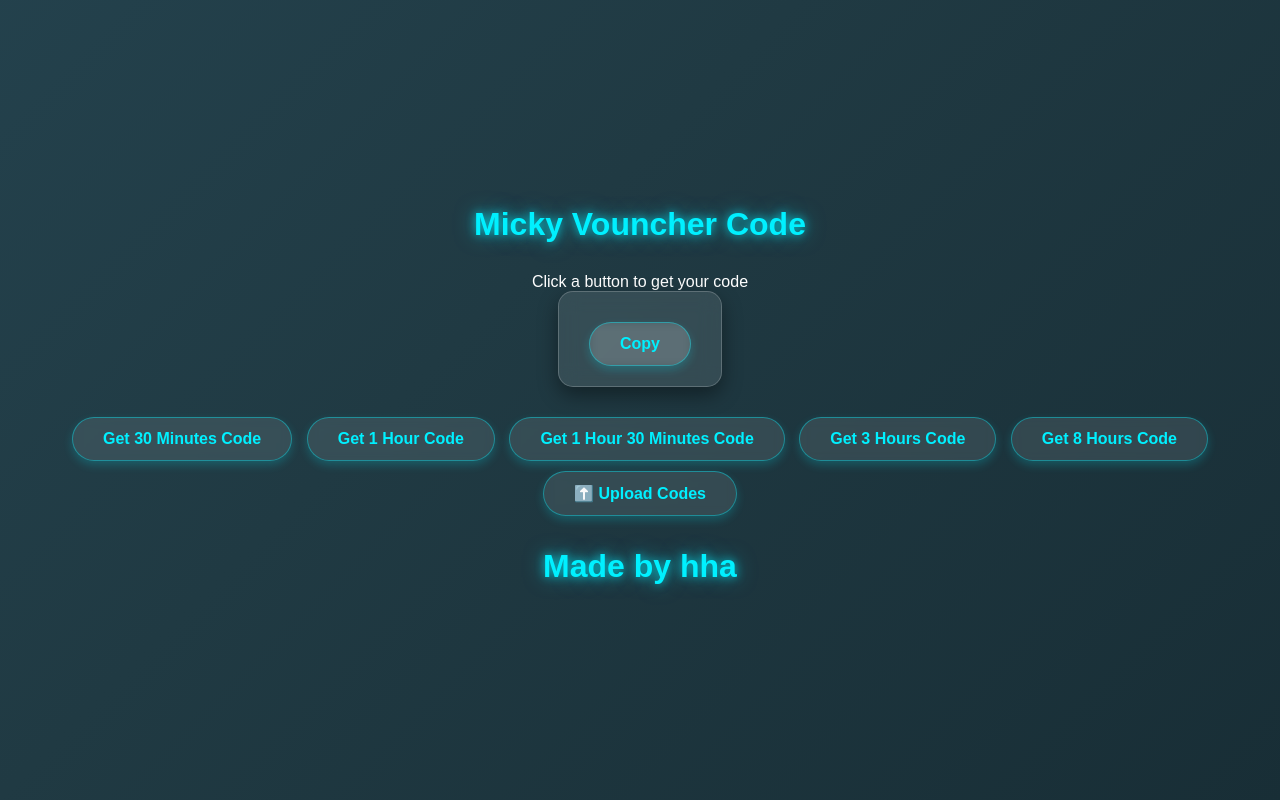
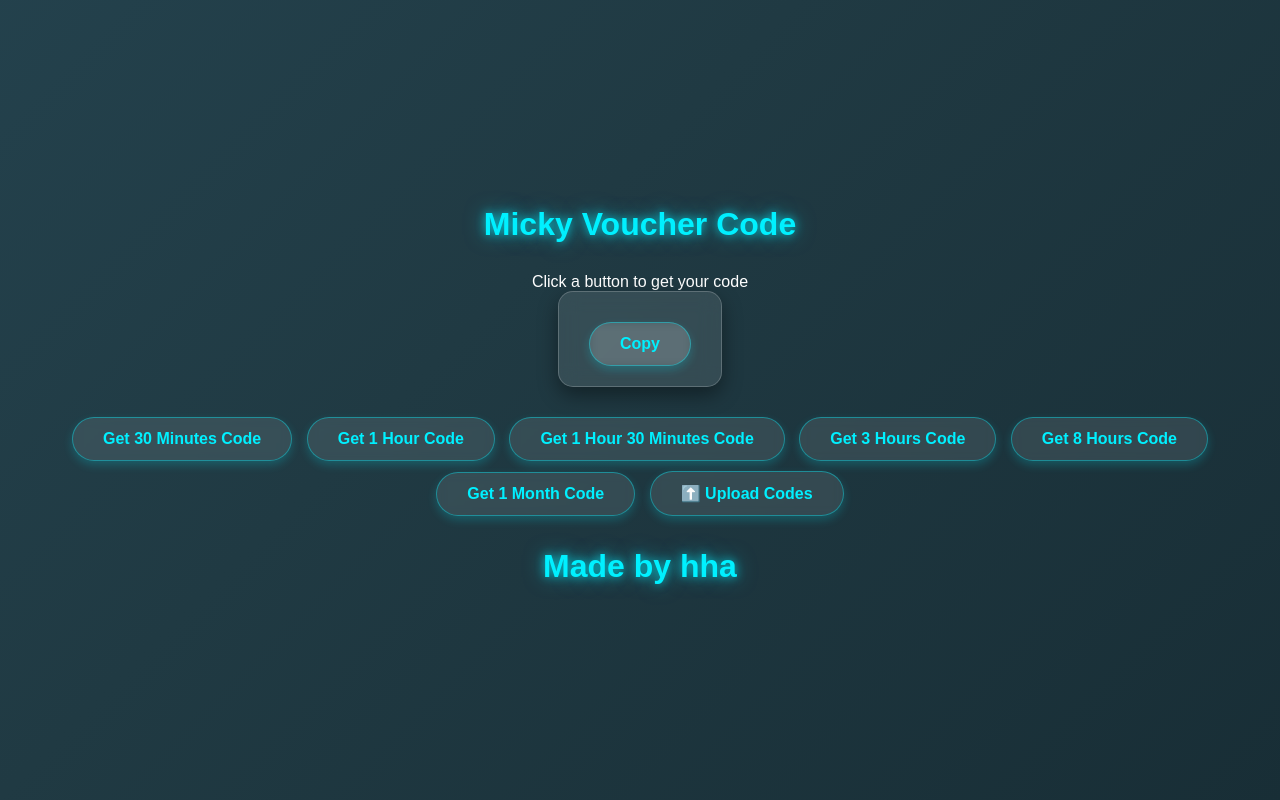
Before and after one commit to heinhtetaung115115/vounchercode, a plain HTML site: page index.html in a window 1280 px wide. Drawn offline with Linux system fonts and the light colour scheme.

Commit message:
Update index.html

```diff
--- a/index.html
+++ b/index.html
@@ -8,7 +8,7 @@
 </head>
 <body>
 
-<h1>Micky Vouncher Code</h1>
+  <h1>Micky Voucher Code</h1>
 
   <!-- Label above code box -->
   <div id="codeLabel" class="code-label">Click a button to get your code</div>
@@ -20,15 +20,18 @@
   </div>
 
   <!-- Buttons -->
-<div>
+  <div class="button-group">
     <button id="btn30">Get 30 Minutes Code</button>
     <button id="btn60">Get 1 Hour Code</button>
     <button id="btn90">Get 1 Hour 30 Minutes Code</button>
     <button id="btn180">Get 3 Hours Code</button>
     <button id="btn480">Get 8 Hours Code</button>
+    <button id="btn1month">Get 1 Month Code</button>
     <button id="btnUpload">⬆️ Upload Codes</button>
   </div>
+
   <h2>Made by hha</h2>
+
   <!-- Floating Upload Modal -->
   <div id="uploadModal" class="modal">
     <div class="modal-content">
@@ -40,6 +43,7 @@
         <option value="90min">1 Hour 30 Minutes</option>
         <option value="180min">3 Hours</option>
         <option value="480min">8 Hours</option>
+        <option value="1month">1 Month</option>
       </select>
       <textarea id="codesInput" placeholder="Paste codes separated by commas"></textarea>
       <button id="modalUploadBtn">Upload</button>
@@ -84,6 +88,7 @@ window.getCode = async function(type) {
             case "90min": durationText = "1 hr 30 min"; break;
             case "180min": durationText = "3 hr"; break;
             case "480min": durationText = "8 hr"; break;
+            case "1month": durationText = "1 month"; break;
           }
 
           label.textContent = `Voucher code for ${durationText}:`;
@@ -122,6 +127,7 @@ document.getElementById("btn60").addEventListener("click", () => getCode('60min'
     document.getElementById("btn90").addEventListener("click", () => getCode('90min'));
     document.getElementById("btn180").addEventListener("click", () => getCode('180min'));
     document.getElementById("btn480").addEventListener("click", () => getCode('480min'));
+    document.getElementById("btn1month").addEventListener("click", () => getCode('1month'));
     document.getElementById("copyBtn").addEventListener("click", copyCode);
     document.getElementById("btnUpload").addEventListener("click", showUploadModal);
     document.getElementById("modalCancelBtn").addEventListener("click", closeUploadModal);
```
Lines whose indentation alone changed are shown as unchanged.
